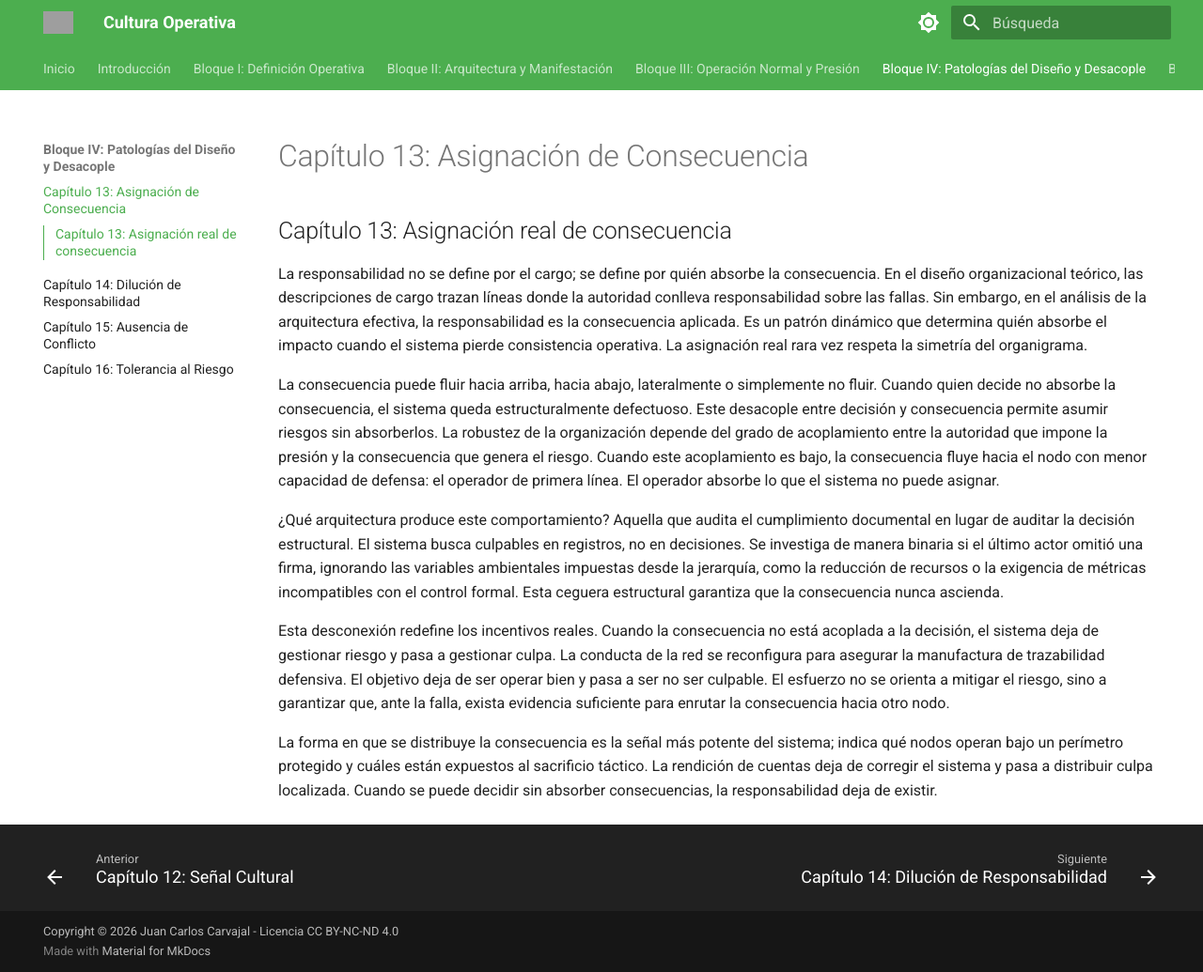
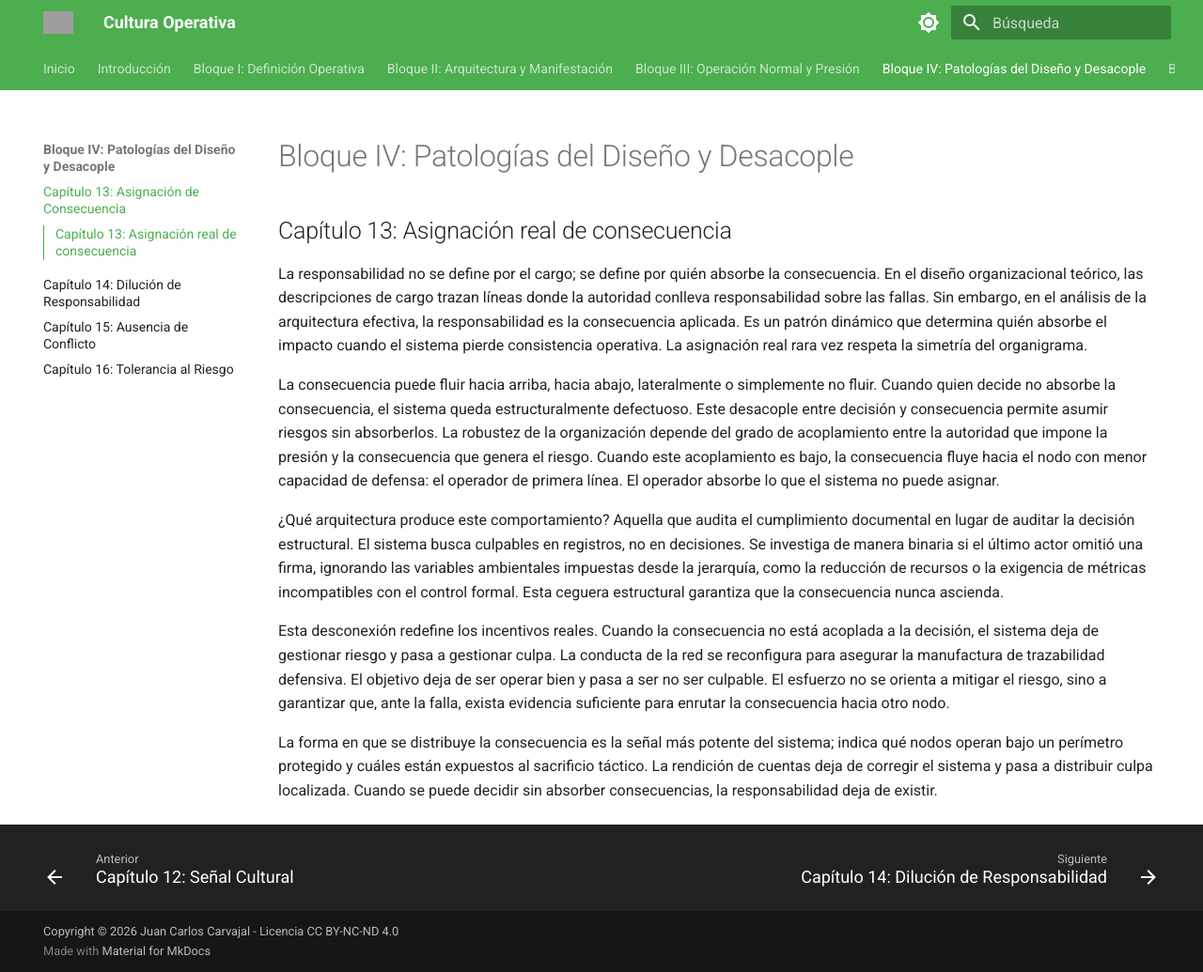
Before and after one commit to jccarvajal/cultura-operativa, an MkDocs documentation site: the page built from docs/capitulos/13_desacople_estructural.md, in a window 1280 px wide and 1035 px high. Shown: the whole window at 94% size. Built offline with MkDocs 1.6.1 and Material for MkDocs 9.7.7, drawn with Linux system fonts in a browser that asks for light colours; grey boxes are pictures that could not be loaded.

Commit message:
Update 13_desacople_estructural.md

```diff
--- a/docs/capitulos/13_desacople_estructural.md
+++ b/docs/capitulos/13_desacople_estructural.md
@@ -1,3 +1,5 @@
+# Bloque IV: Patologías del Diseño y Desacople
+
 ## Capítulo 13: Asignación real de consecuencia
 
 La responsabilidad no se define por el cargo; se define por quién absorbe la consecuencia. En el diseño organizacional teórico, las descripciones de cargo trazan líneas donde la autoridad conlleva responsabilidad sobre las fallas. Sin embargo, en el análisis de la arquitectura efectiva, la responsabilidad es la consecuencia aplicada. Es un patrón dinámico que determina quién absorbe el impacto cuando el sistema pierde consistencia operativa. La asignación real rara vez respeta la simetría del organigrama.
```
